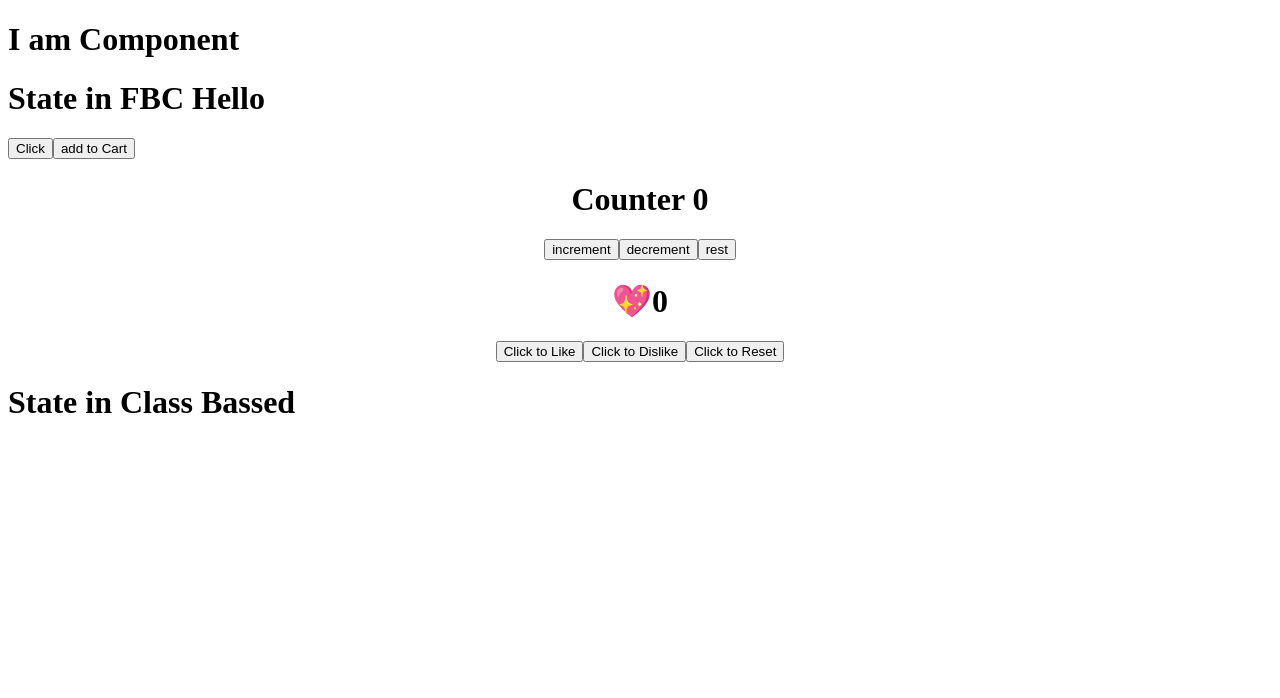
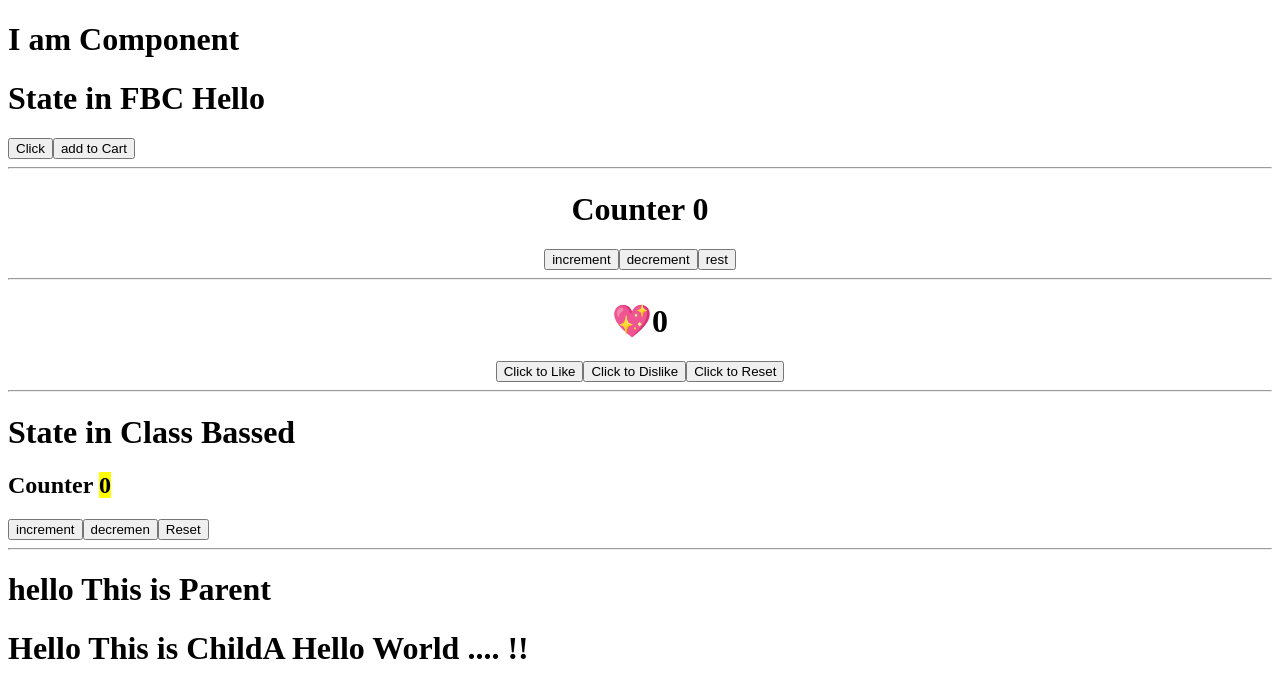
Before and after one commit to MdMohsinHaider/React, a React (Create React App) app: page / in a window 1280 px wide. Shown: the top 698 px of the page. Built offline with nearby package versions, Linux system fonts and the light colour scheme.

Commit message:
props Parent data  to Child

```diff
--- a/src/App.jsx
+++ b/src/App.jsx
@@ -1,3 +1,4 @@
+import Parent from "./props/Parent";
 import Statesincbc from "./states/cbc/Statesincbc";
 import Counter from "./states/fbc/Counter";
 import Heart from "./states/fbc/Heart";
@@ -7,11 +8,11 @@ const App = () => {
     return(
         <>
             <h1>I am Component</h1>
-            {/* <Navbar/> */}
-            <States/>
-            <Counter/>
-            <Heart/>
-            <Statesincbc/>
+            <States/><hr />
+            <Counter/><hr />
+            <Heart/><hr />
+            <Statesincbc/><hr />
+            <Parent/>
         </>
     )
 }
--- /dev/null
+++ b/src/props/ChildA.jsx
@@ -0,0 +1,8 @@
+const ChildA = (props)=>{
+    return(
+        <div>
+            <h1>Hello This is ChildA {props.x}</h1>
+        </div>
+    )
+}
+export default ChildA;
--- /dev/null
+++ b/src/props/Parent.jsx
@@ -0,0 +1,14 @@
+import ChildA from "./ChildA";
+
+const Parent = ()=>{
+
+    let data = "Hello World .... !!";
+
+    return(
+        <div>
+            <h1>hello This is Parent</h1>
+            <ChildA x={data} />
+        </div>
+    )
+}
+export default Parent;
--- a/src/states/cbc/Statesincbc.jsx
+++ b/src/states/cbc/Statesincbc.jsx
@@ -1,10 +1,34 @@
 import { Component } from "react";
 
 class Statesincbc extends Component{
+    state = {count :0}; // initializing state
+    updateState = () =>{
+        console.log("Update State");
+        this.setState({count:this.state.count+1});
+    }
+
+    updateStateD = () =>{
+        console.log("decremen");
+        if (this.state.count >0){
+            this.setState({count:this.state.count-1});
+        }
+    }
+    updateStateReset = () =>{
+        console.log("Reset");
+        this.setState({count:this.state.count*0});
+    }
+
     render(){
         return(
             <div>
                 <h1>State in Class Bassed</h1>
+                <h2>
+                    Counter <mark>{this.state.count}</mark>
+                </h2>
+
+                <button onClick={this.updateState} >increment</button>
+                <button onClick={this.updateStateD} >decremen</button>
+                <button onClick={this.updateStateReset} >Reset</button>
             </div>
         );
     }
```
